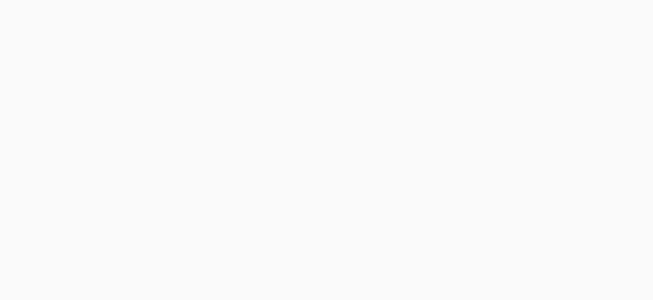
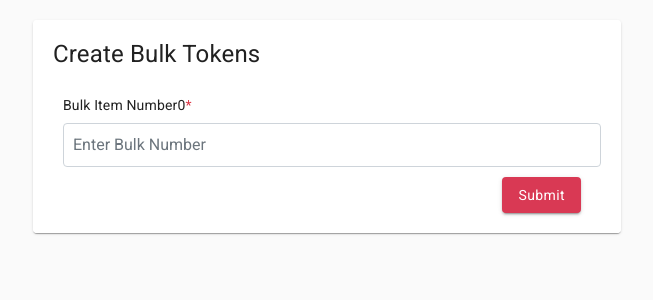
Before and after one commit to Biswanathdas1996/track-n-trace-ui, a React (Create React App) app: page /publishBulkArt in a window 1280 px wide. Before the commit this address had no page. Shown: the top 300 px of the page, without its empty margins (313-966 px from the left). Built offline with nearby package versions, Linux system fonts and the light colour scheme; what ipfs-http-client would draw is missing.

Commit message:
Bulk Publish Art implemented

```diff
--- a/src/Admin/Product.js
+++ b/src/Admin/Product.js
@@ -37,6 +37,18 @@ function Dashboard() {
             >
               Create Tokens
             </Button>
+            <Button
+              type="button"
+              variant="contained"
+              style={{ float: "right", padding: 8, borderRadius: 4 }}
+              sx={{
+                marginRight: "20px",
+                textTransform: "none",
+              }}
+              onClick={() => history("/publishBulkArt")}
+            >
+              Create Bulk Tokens
+            </Button>
           </Grid>
 
           <Grid item sm={12}>
--- /dev/null
+++ b/src/Admin/PublishBulkArt.js
@@ -0,0 +1,126 @@
+import React, { useState } from "react";
+import { Formik, Form, Field } from "formik";
+// import * as Yup from "yup";
+import { Card, Grid } from "@mui/material";
+import Button from "@mui/material/Button";
+import { useNavigate } from "react-router-dom";
+import TransctionModal from "../components/shared/TransctionModal";
+import { postData } from "../functions/apiClient";
+
+const Mint = () => {
+  const [start, setStart] = useState(false);
+  const [bulkNumber, setBulkNumber] = useState(null);
+
+  let history = useNavigate();
+
+  const saveBulkData = async () => {
+    setStart(true);
+
+      for(let i = 0 ; i<bulkNumber ; i++) {
+        await postData(`/create`, {});
+        console.log("Called instance:", i+1);
+      }
+      history("/");
+  };
+
+  const modalClose = () => {
+    setStart(false);
+    history("/");
+  };
+  return (
+    <>
+      {start && <TransctionModal modalClose={modalClose} />}
+
+      <Grid container rowSpacing={1} columnSpacing={{ xs: 1, sm: 2, md: 3 }}>
+        <Grid item lg={3} md={3} sm={12} xs={12}></Grid>
+        <Grid item lg={6} md={6} sm={12} xs={12}>
+          <div style={{ margin: 20 }}>
+            <Card>
+              <Grid container>
+                <Grid item lg={12} md={12} sm={12} xs={12}>
+                  <div
+                    style={{
+                      padding: "20px",
+                      background: "white",
+                    }}
+                  >
+                    <h4>Create Bulk Tokens</h4>
+                    <Formik
+                      initialValues={{
+                        bulkNumber: 0,
+                      }}
+                      onSubmit={(values, { setSubmitting }) => {
+                        saveBulkData(values);
+                        setSubmitting(false);
+                      }}
+                    >
+                      {({ touched, errors, isSubmitting, values }) => (
+                        <Form>
+                          <Grid container>
+                            <Grid item lg={12} md={12} sm={12} xs={12}>
+                              <div
+                                className="form-group"
+                                style={{ marginLeft: 10, marginTop: 10 }}
+                              >
+                                <label for="title" className="my-2">
+                                  Bulk Item Number{0}
+                                  <span className="text-danger">*</span>
+                                </label>
+
+                                <Field
+                                  type="number"
+                                  name="title"
+                                  onChange={(e) =>
+                                    setBulkNumber(e.target.value)
+                                  }
+                                  autoComplete="false"
+                                  placeholder="Enter Bulk Number"
+                                  className={`form-control text-muted ${
+                                    touched.title && errors.title
+                                      ? "is-invalid"
+                                      : ""
+                                  }`}
+                                  style={{ marginRight: 10, padding: 9 }}
+                                />
+                              </div>
+                            </Grid>
+
+                            <Grid item lg={12} md={12} sm={12} xs={12}>
+                              <div
+                                className="form-group"
+                                style={{
+                                  marginLeft: 10,
+                                  marginTop: 10,
+                                  float: "right",
+                                }}
+                              >
+                                <span className="input-group-btn">
+                                  <Button
+                                    type="submit"
+                                    variant="contained"
+                                    sx={{
+                                      marginRight: "20px",
+                                      textTransform: "none",
+                                    }}
+                                  >
+                                    Submit{" "}
+                                  </Button>
+                                </span>
+                              </div>
+                            </Grid>
+                          </Grid>
+                        </Form>
+                      )}
+                    </Formik>
+                  </div>
+                </Grid>
+              </Grid>
+            </Card>
+          </div>
+        </Grid>
+        <Grid item lg={3} md={3} sm={12} xs={12}></Grid>
+      </Grid>
+    </>
+  );
+};
+export default Mint;
--- a/src/Routes.js
+++ b/src/Routes.js
@@ -2,6 +2,7 @@ import React from "react";
 import { Route, Routes } from "react-router-dom";
 
 import PublishArt from "./Admin/PublishArt";
+import PublishBulkArt from "./Admin/PublishBulkArt";
 
 import Dashboard from "./Admin/Dashboard";
 import Product from "./Admin/Product";
@@ -17,6 +18,7 @@ class Routing extends React.Component {
         <Route exact path="/" element={<Product />} />
         <Route exact path="/category" element={<CategoryDetails />} />
         <Route exact path="/publishArt" element={<PublishArt />} />
+        <Route exact path="/publishBulkArt" element={<PublishBulkArt />} />
         <Route
           exact
           path="/add-tracking-data/:token"
```
Also changed, not shown: 2 other files (tests, documents, lock files or other folders).
